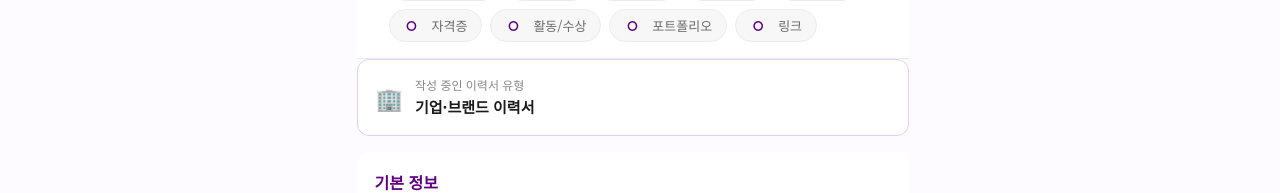
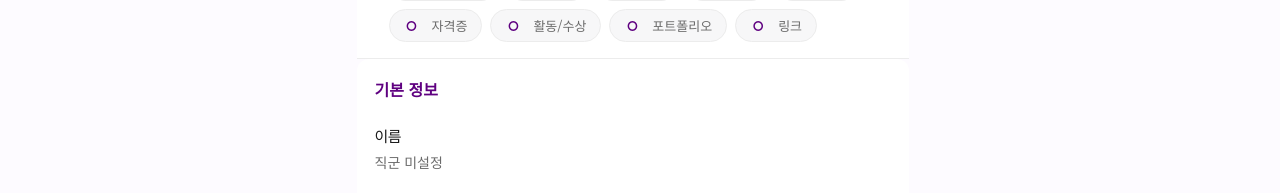
Before and after one commit to jiwone73/beauty-and-job, a Next.js app: page /profile/resume in a window 1280 px wide. Shown: the part 248-441 px from the top of the page. Built offline with nearby package versions, Linux system fonts and the light colour scheme; no server answers; sample sign-in values are in the browser's storage; a web font is replaced by a local one.

Commit message:
이력서 페이지 '작성 중인 이력서 유형' 블록 제거

```diff
--- a/app/profile/resume/page.tsx
+++ b/app/profile/resume/page.tsx
@@ -484,24 +484,6 @@ function ResumePageContent() {
               <div className="rmp-fill" style={{ width: `${progressRate}%` }} />
             </div>
           </div>
-          <div style={{
-            margin: "0 0 16px",
-            padding: "16px 18px",
-            background: "#fff",
-            border: "1px solid #e0d0f0",
-            borderRadius: "12px",
-            display: "flex",
-            alignItems: "center",
-            gap: "12px",
-          }}>
-            <span style={{ fontSize: "22px" }}>{resumeType === "salon" ? "🏪" : "🏢"}</span>
-            <div>
-              <p style={{ fontSize: "12px", color: "#888", marginBottom: "2px" }}>작성 중인 이력서 유형</p>
-              <p style={{ fontSize: "15px", fontWeight: 600, color: "#1a1a1a" }}>
-                {resumeType === "salon" ? "매장·기술직 이력서" : "기업·브랜드 이력서"}
-              </p>
-            </div>
-          </div>
 
           <section id="section-basic" className="resume-section">
             <h2 className="resume-section-title">기본 정보</h2>
```
